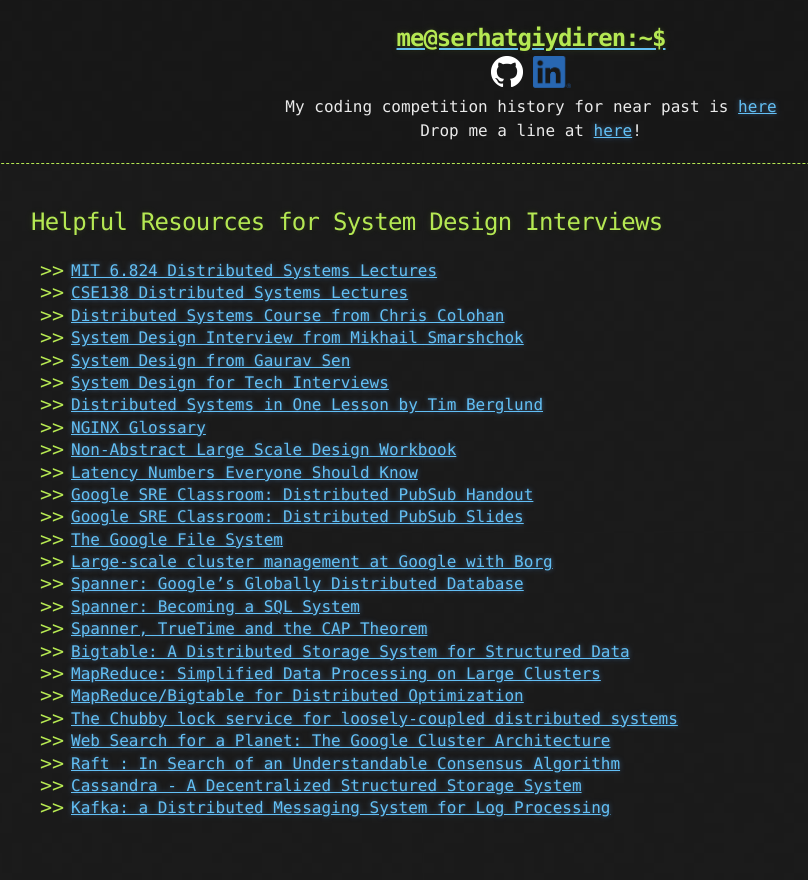
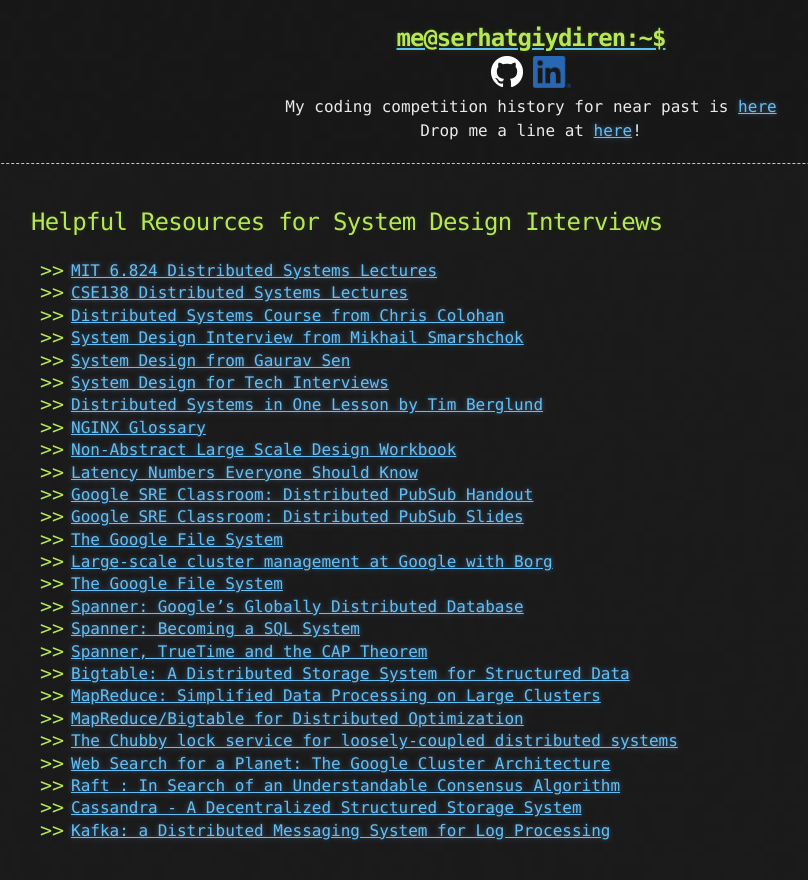
Before and after one commit to goodHunter27/serhatgiydiren.github.io, a Jekyll site: the page built from _posts/2020-01-20-helpful-resources-for-system-design-interviews.md, in a window 1280 px wide. Shown: the top 880 px of the page, without its empty margins (109-917 px from the left). Built offline with Jekyll 4.4.1, drawn with Linux system fonts in a browser that asks for light colours.

Commit message:
Update 2020-01-20-helpful-resources-for-system-design-interviews.md

```diff
--- a/_posts/2020-01-20-helpful-resources-for-system-design-interviews.md
+++ b/_posts/2020-01-20-helpful-resources-for-system-design-interviews.md
@@ -17,6 +17,7 @@
 * [Google SRE Classroom: Distributed PubSub Slides](https://static.googleusercontent.com/media/landing.google.com/en//sre/static/pdf/nalsd-pubsub-slides.pdf){:target="_blank"}
 * [The Google File System](https://research.google/pubs/pub51/){:target="_blank"}
 * [Large-scale cluster management at Google with Borg](https://research.google/pubs/pub43438/){:target="_blank"}
+* [The Google File System](https://research.google/pubs/pub51/){:target="_blank"}
 * [Spanner: Google's Globally Distributed Database](https://research.google/pubs/pub44915/){:target="_blank"}
 * [Spanner: Becoming a SQL System](https://research.google/pubs/pub46103/){:target="_blank"}
 * [Spanner, TrueTime and the CAP Theorem](https://research.google/pubs/pub45855/){:target="_blank"}
```
